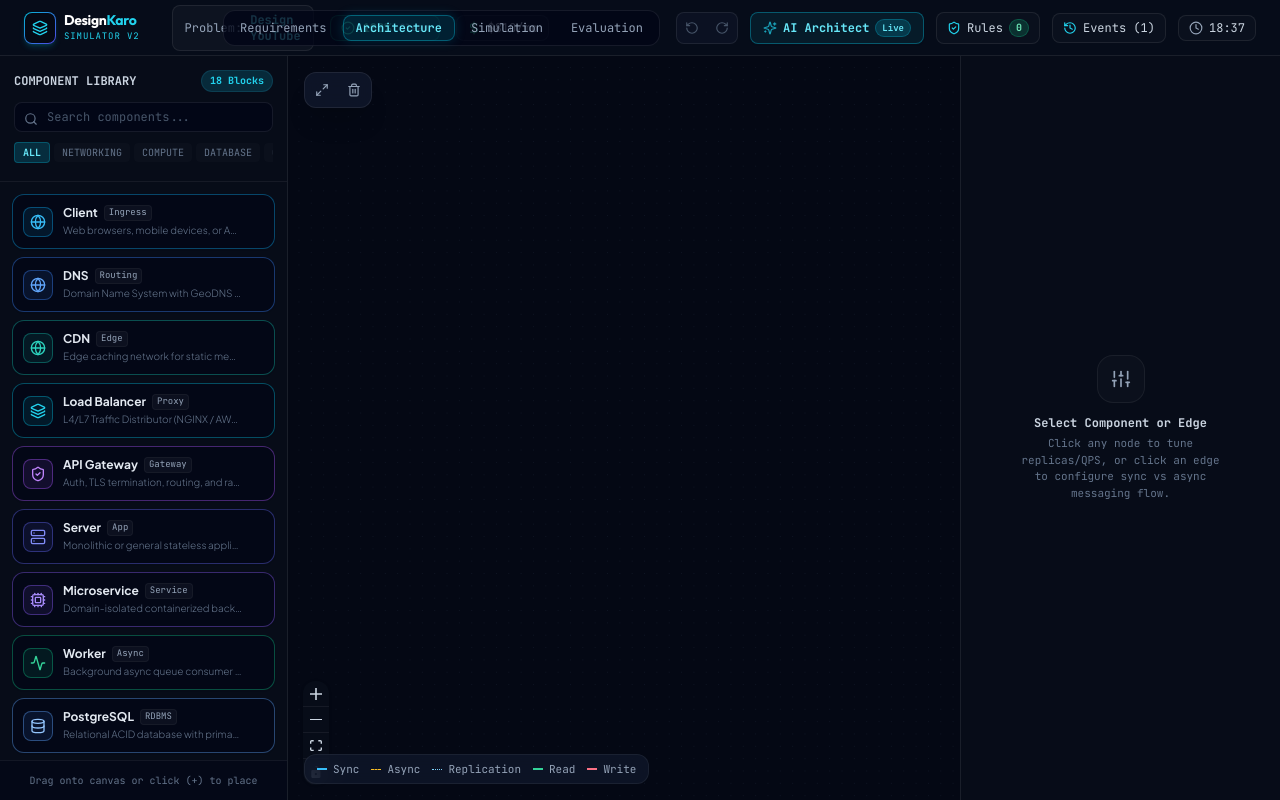
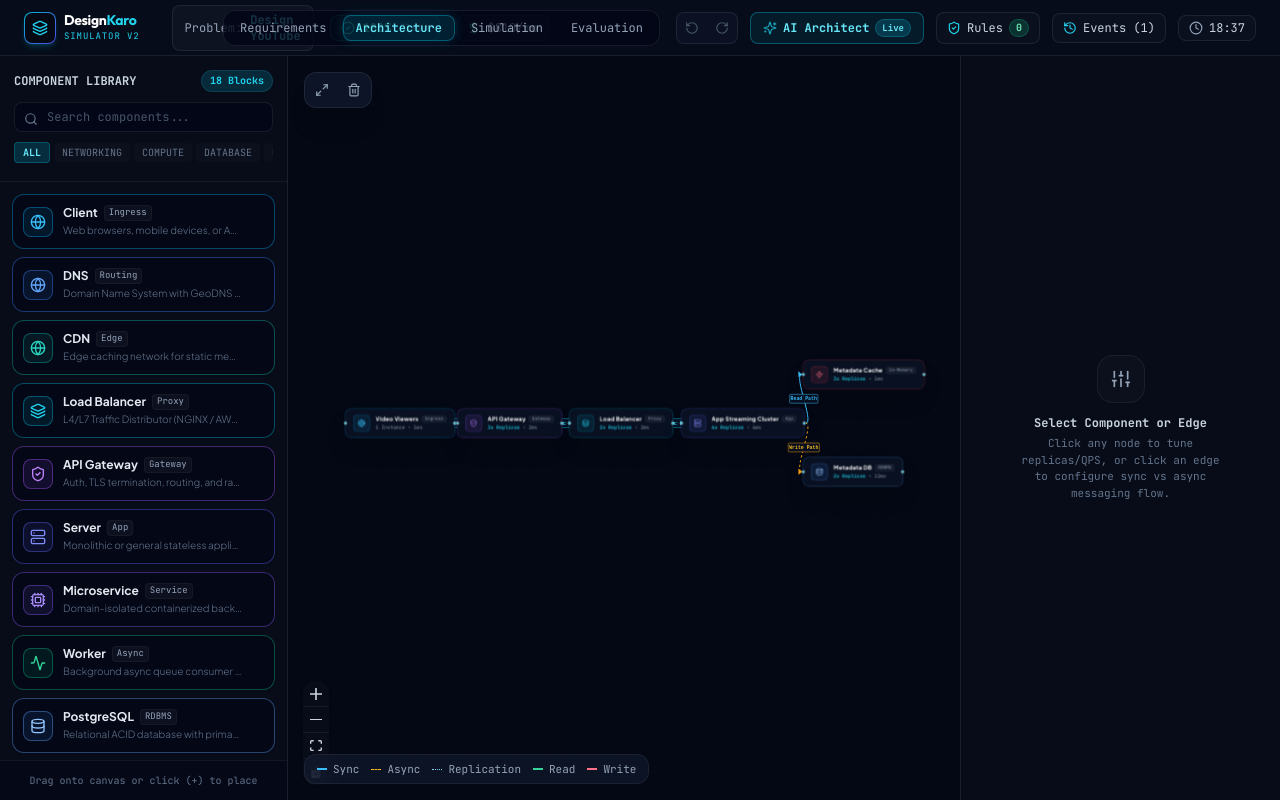
Before and after one commit to mithilesh1627/DesignKaro, a Next.js app in the folder frontend/: page /simulator in a window 1280 px wide. Built offline with nearby package versions, Linux system fonts and the light colour scheme.

Commit message:
fix(simulator): ensure React Flow nodes are rendered with initial dimensions and visible styles

```diff
--- a/frontend/src/app/globals.css
+++ b/frontend/src/app/globals.css
@@ -183,3 +183,12 @@ body {
   opacity: 0 !important;
   pointer-events: none !important;
 }
+
+/* Ensure React Flow Nodes & Edges Are Always Rendered and Visible */
+.react-flow__node {
+  visibility: visible !important;
+}
+
+.react-flow__nodes {
+  visibility: visible !important;
+}
--- a/frontend/src/app/simulator/page.tsx
+++ b/frontend/src/app/simulator/page.tsx
@@ -471,7 +471,7 @@ const SimulatorCustomNode = ({ data }: { data: CustomFlowData }) => {
               {replicas > 1 ? `${replicas}x Replicas` : "1 Instance"}
             </span>
             <span>•</span>
-            <span>{node.config.latency_ms || 1}ms</span>
+            <span>{node.config?.latency_ms || 1}ms</span>
           </div>
         </div>
       </div>
@@ -674,6 +674,8 @@ function SimulatorContent() {
         id: n.id,
         type: "simulatorCustomNode",
         position: n.position,
+        initialWidth: 210,
+        initialHeight: 80,
         data: {
           archNode: n,
           isSelected: n.id === selectedNodeId,
@@ -836,6 +838,7 @@ function SimulatorContent() {
       const comp = COMPONENT_CATALOG.find((c) => c.type === compType);
       if (!comp) return;
 
+      const isManualDrop = position && !isNaN(position.x) && !isNaN(position.y);
       let pos = position;
       if (!pos || isNaN(pos.x) || isNaN(pos.y)) {
         if (reactFlowInstance && reactFlowWrapper.current) {
@@ -878,8 +881,8 @@ function SimulatorContent() {
       setSelectedNodeId(newId);
       showToast(`Added ${comp.name} to architecture canvas`);
 
-      // Ensure canvas pans smoothly to the newly placed component
-      if (reactFlowInstance) {
+      // Only pan to the newly placed component if it was added via click (not dropped under cursor)
+      if (!isManualDrop && reactFlowInstance) {
         setTimeout(() => {
           reactFlowInstance.setCenter(pos!.x + 90, pos!.y + 35, {
             duration: 350,
@@ -1325,6 +1328,11 @@ function SimulatorContent() {
 
   // Node Drag on Canvas
   const onNodesChange = useCallback((changes: any) => {
+    const hasMeaningfulChange = changes.some(
+      (c: any) => (c.type === "position" && c.position) || c.type === "remove"
+    );
+    if (!hasMeaningfulChange) return;
+
     setGraphState((prev) => {
       const updatedFlowNodes = applyNodeChanges(
         changes,
@@ -1332,15 +1340,19 @@ function SimulatorContent() {
           id: n.id,
           type: "simulatorCustomNode",
           position: n.position,
+          initialWidth: 210,
+          initialHeight: 80,
           data: { archNode: n },
         }))
       );
       return {
         ...prev,
-        nodes: prev.nodes.map((n) => {
-          const match = updatedFlowNodes.find((fn) => fn.id === n.id);
-          return match ? { ...n, position: match.position } : n;
-        }),
+        nodes: prev.nodes
+          .filter((n) => updatedFlowNodes.some((fn) => fn.id === n.id))
+          .map((n) => {
+            const match = updatedFlowNodes.find((fn) => fn.id === n.id);
+            return match && match.position ? { ...n, position: match.position } : n;
+          }),
       };
     });
   }, []);
@@ -1783,8 +1795,9 @@ function SimulatorContent() {
               setSelectedEdgeId(null);
             }}
             fitView
-            minZoom={0.2}
-            maxZoom={2}
+            fitViewOptions={{ padding: 0.2, includeHiddenNodes: true }}
+            minZoom={0.3}
+            maxZoom={1.8}
             className="bg-[#050914]"
           >
             <Background
```
